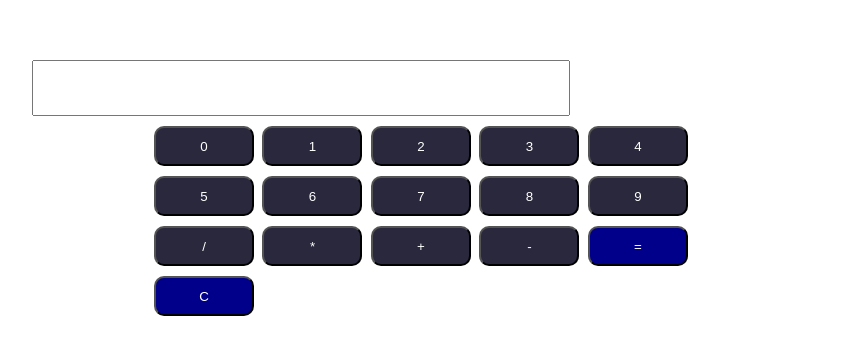
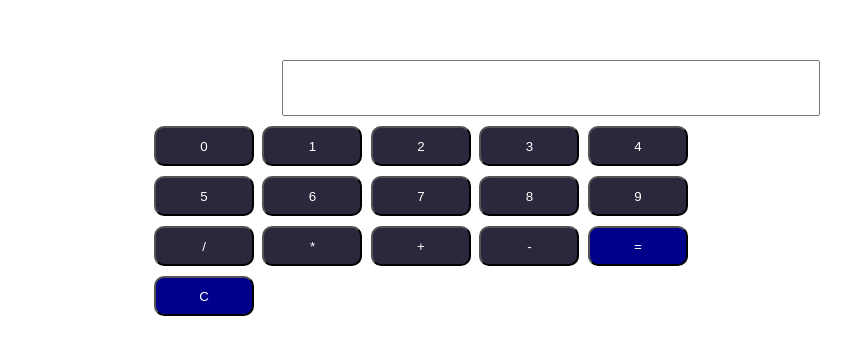
Before and after one commit to behtml/calculator, a plain HTML site: page index.html in a window 1280 px wide. Shown: the part 248-602 px from the top of the page, without its empty margins (186-1037 px from the left). Drawn offline with Linux system fonts and the light colour scheme.

Commit message:
Update main.css

```diff
--- a/main.css
+++ b/main.css
@@ -31,7 +31,7 @@ button{
 }
 
 input{
-    margin-left: 210px;
+    margin-left: 460px;
     margin-top: 300px;
     margin-bottom: 10px;
     width: 530px;
```
